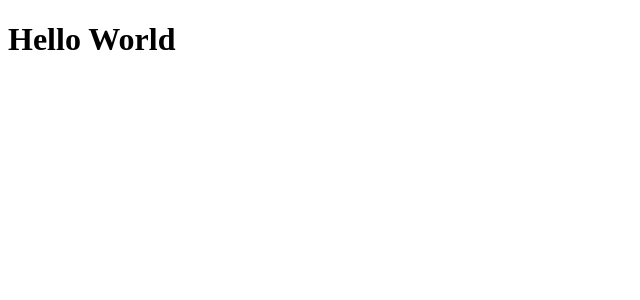
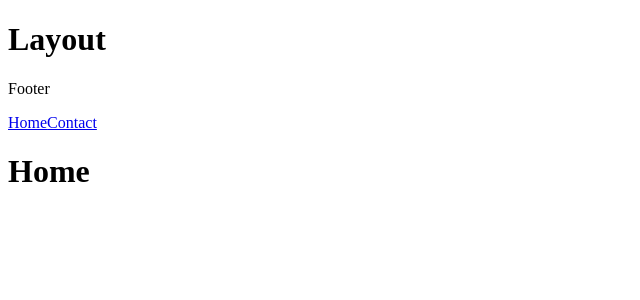
Before and after one commit to letuwwa/culinary-hub, a React (Vite) app: page / in a window 1280 px wide. Shown: the top 300 px of the page, without its empty margins (0-640 px from the left). Built offline with nearby package versions, Linux system fonts and the light colour scheme.

Commit message:
feat: basic routing

```diff
--- /dev/null
+++ b/components/Footer.jsx
@@ -0,0 +1,12 @@
+import Navbar from "./Navbar.jsx";
+
+export default function Footer() {
+    return (
+        <>
+            <footer>
+                <p>Footer</p>
+                <Navbar/>
+            </footer>
+        </>
+    )
+}
--- /dev/null
+++ b/components/Layout.jsx
@@ -0,0 +1,13 @@
+import Footer from "./Footer.jsx";
+import {Outlet} from "react-router-dom";
+
+
+export default function Layout() {
+    return (
+        <>
+            <h1>Layout</h1>
+            <Footer/>
+            <Outlet/>
+        </>
+    )
+}
--- /dev/null
+++ b/components/Navbar.jsx
@@ -0,0 +1,14 @@
+import { NavLink } from "react-router-dom";
+
+export default function Navbar() {
+    const linkClass = ({isActive}) => isActive ? "active" : ""
+
+    return (
+        <>
+            <nav>
+                <NavLink to="/" className={linkClass}>Home</NavLink>
+                <NavLink to="/contact" className={linkClass}>Contact</NavLink>
+            </nav>
+        </>
+    )
+}
--- /dev/null
+++ b/pages/Contact.jsx
@@ -0,0 +1 @@
+export default function Contact() {return <h1>Contact</h1>}
--- /dev/null
+++ b/pages/Home.jsx
@@ -0,0 +1 @@
+export default function Home() {return <h1>Home</h1>}
--- a/src/App.jsx
+++ b/src/App.jsx
@@ -1,11 +1,25 @@
 import './App.css'
+import { createBrowserRouter, RouterProvider } from 'react-router-dom'
+import Home from "../pages/Home.jsx";
+import Contact from "../pages/Contact.jsx";
+import Layout from "../components/Layout.jsx";
+
+
+const router = createBrowserRouter([
+    {
+        path: "/",
+        element: <Layout/>,
+        children: [
+            { path: "/", element: <Home/> },
+            { path: "/contact", element: <Contact/>}
+        ]
+    }
+])
+
 
 function App() {
-  return (
-    <>
-      <h1>Hello World</h1>
-    </>
-  )
+  return <RouterProvider router={router}/>
 }
 
+
 export default App
```
